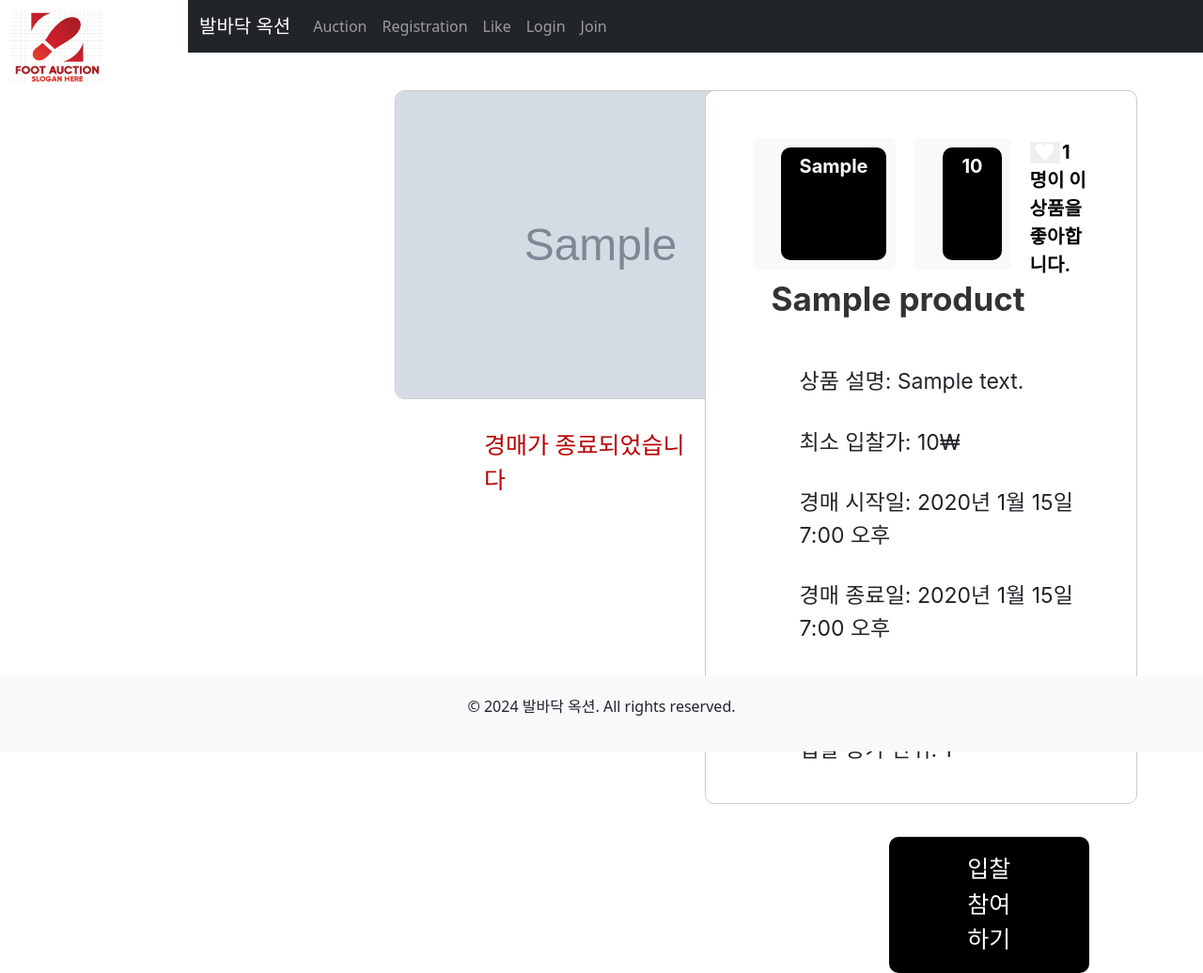
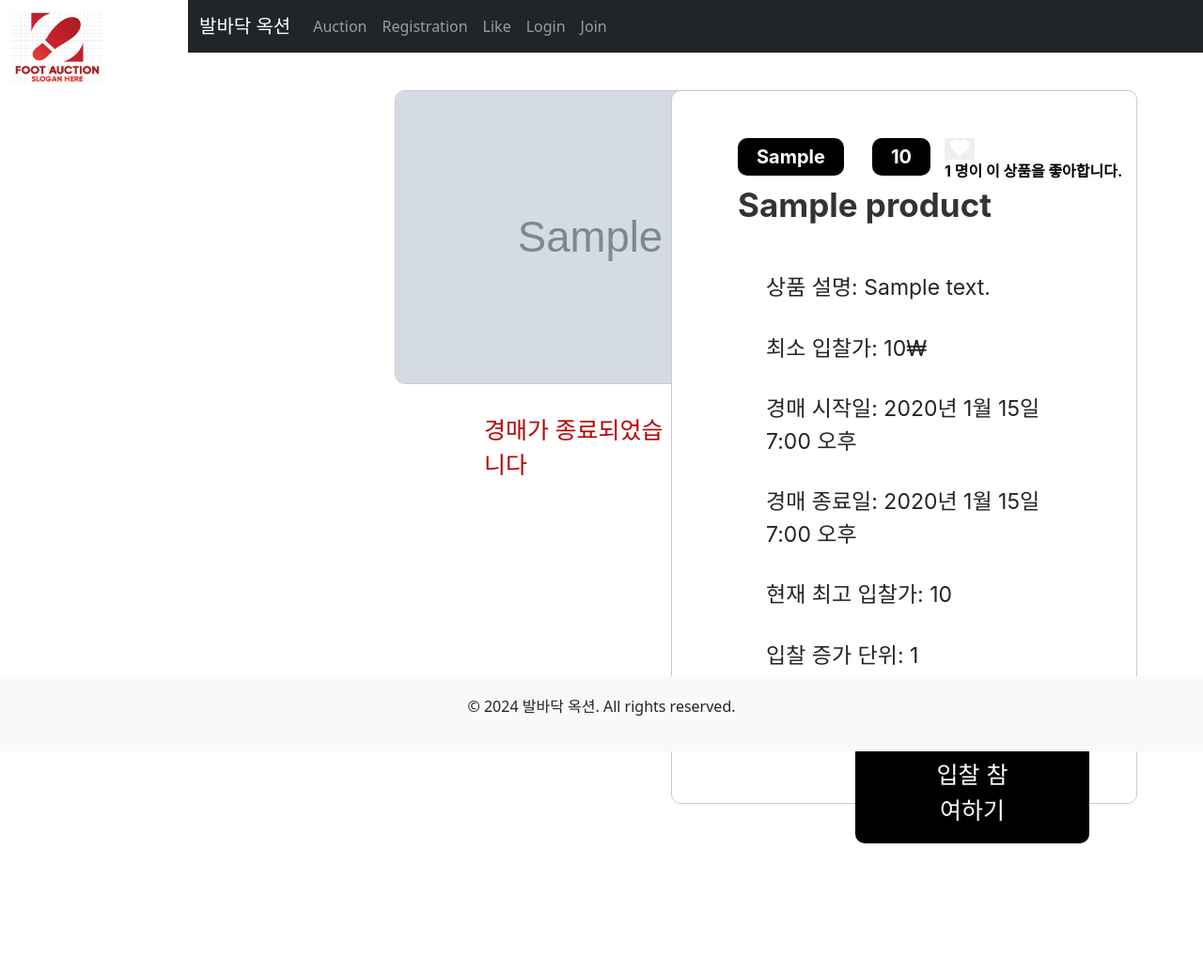
Before and after one commit to e-commerce-django/e-commerce, a Django app: page /products/product_detail/1/ in a window 1280 px wide. Shown: the whole page at 94% size. After the commit the page ends 898 px from the top, so only its background shows below. Run offline with Django 5.2, Linux system fonts and the light colour scheme; tables that the repository leaves empty hold one stand-in row (values such as "Sample post"); grey boxes marked "Sample" are stand-in pictures; parts of the project's set-up code (start-up, migrations or seed data) failed here and were passed over; some libraries are stand-ins or nearby versions.

Commit message:
페이지 디자인 수정

```diff
--- a/orders/templates/orders/auction_page.html
+++ b/orders/templates/orders/auction_page.html
@@ -71,6 +71,8 @@
           <h3>{{ product.name }}</h3>
         </a>
       </div>
+      {% empty %}
+        <p style="font-weight: bold;">해당 카테고리의 판매 중인 상품이 없습니다.</p>
       {% endfor %}
     </div>
   </div>
--- a/orders/templates/orders/bid_participation_form.html
+++ b/orders/templates/orders/bid_participation_form.html
@@ -23,9 +23,9 @@
             <div class="info-item">
                 <span class="info-content">{{ product.size }}</span>
             </div>
-        <form class="like-item" method="post" action="{% url 'products:product_like_toggle' pk=product.pk %}">
+        <form class="like-item" method="post" action="{% url 'products:product_like_toggle' pk=product.pk %}?next=orders:bid_participation">
             {% csrf_token %}
-            <button style='border:none;'>
+            <button style="border:none;margin-left: 5px;">
             {% if request.user in product.likes.all %}
                 <i class="far fa-heart" style="color:red; font-size: 20px;"></i>
             {% else %}
--- a/orders/views.py
+++ b/orders/views.py
@@ -194,7 +194,7 @@ class ProductListView(ListView):
         elif sort_by == 'ending_soon':
             queryset = queryset.order_by('auction_end_time')
 
-        return queryset
+        return queryset.filter(product_status=True)
 
     def get_context_data(self, **kwargs):
         context = super().get_context_data(**kwargs)
--- a/products/static/products/style.css
+++ b/products/static/products/style.css
@@ -136,12 +136,12 @@
 .info-container {
     display: flex;
     justify-content: start;
-    gap: 20px;  /* 간격 조정 */
+    gap: 10px;
+    width: 100%;
   }
 .info-item {
-    background-color: #f8f9fa; /* 배경색 */
+    background-color: #ffffff; /* 배경색 */
     border-radius: 5px; /* 둥근 테두리 */
-    padding: 10px;
     margin-bottom: 10px;
     display: flex;
     justify-content: space-between; /* 내용을 양 끝으로 정렬 */
@@ -154,6 +154,7 @@
     color: #ffffff;
     padding: 5px 20px;
     margin-left: 20px;
+    white-space: nowrap; /* 텍스트 줄바꿈 방지 */
 }
 .like-item {
     font-size: 10px;
@@ -161,9 +162,11 @@
     color: #000000;
 }
 .like-font {
-    font-size: 20px;
+    font-size: 16px;
     font-weight: bold;
     color: #000000;
+    margin-left: 5px;
+    white-space: nowrap; /* 텍스트 줄바꿈 방지 */
 }
 .quick-bid-options-content {
     font-weight: bold;
--- a/products/templates/products/product_detail.html
+++ b/products/templates/products/product_detail.html
@@ -22,16 +22,16 @@
       <div class="info-item">
         <span class="info-content">{{ product.size }}</span>
       </div>
-      <form class="like-item" method="post" action="{% url 'products:product_like_toggle' pk=product.pk %}">
+      <form class="like-item" method="post" action="{% url 'products:product_like_toggle' pk=product.pk %}?next=product_detail">
         {% csrf_token %}
-        <button style='border:none;'>
+        <button style="border:none; margin-left: 5px; text-align: right;">
           {% if request.user in product.likes.all %}
             <i class="far fa-heart" style="color:red; font-size: 20px;"></i>
           {% else %}
             <i class="fas fa-heart" style="color:white; font-size: 20px;"></i>
           {% endif %}
         </button>
-        <span class="like-font">
+        <span class="like-font" style="text-align: right;" >
           {{ product.likes.all|length }} 명이 이 상품을 좋아합니다.
         </span>
       </form>
--- a/products/views.py
+++ b/products/views.py
@@ -40,7 +40,10 @@ def product_like_toggle(request, pk):
             product.likes.remove(request.user)
         else:
             product.likes.add(request.user)
-    return redirect(reverse('products:product_detail', kwargs={'pk': pk}))
+
+    # next 파라미터로 리다이렉트 결정
+    next_page = request.POST.get('next') or request.GET.get('next') or 'products:product_detail'
+    return redirect(next_page, pk=pk)
 
 # 좋아요한 상품 목록 페이지
 def liked_products(request):
```
